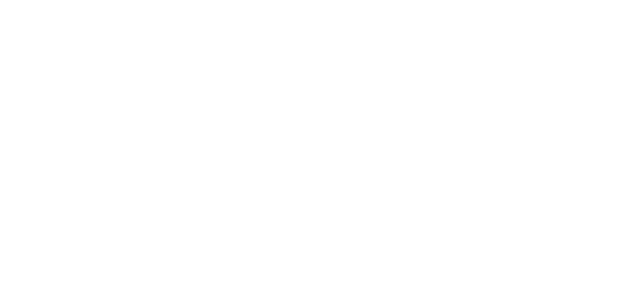
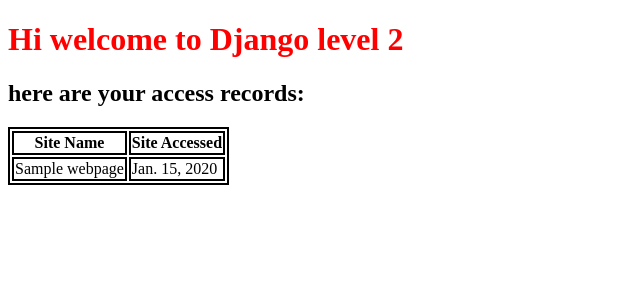
Before and after one commit to inyoka/first_project, a Django app: page / in a window 1280 px wide. Before the commit the part shown is empty. Shown: the top 300 px of the page, without its empty margins (0-640 px from the left). Run offline with Django 3.2, Linux system fonts and the light colour scheme; tables that the repository leaves empty hold one stand-in row (values such as "Sample post").

Commit message:
Format template to display model table

```diff
--- a/static/css/master.css
+++ b/static/css/master.css
@@ -1,3 +1,11 @@
 h1{
   color: red;
 }
+
+html{
+  background-color: white;
+}
+
+table, th, td{
+  border: 2px solid black
+}
--- a/templates/first_app/index.html
+++ b/templates/first_app/index.html
@@ -3,9 +3,29 @@
 <html>
   <head>
     <meta charset="utf-8">
-    <titlejango Level Two</title>
+    <title>Django Level Two</title>
+    <link rel="stylesheet" href="{% static '/css/master.css' %}">
   </head>
   <body>
-
+    <h1>Hi welcome to Django level 2</h1>
+    <h2>here are your access records:</h2>
+    <div class="djangtwo">
+      {% if access_records %}
+      <table>
+        <thead>
+          <th>Site Name</th>
+          <th>Site Accessed</th>
+        </thead>
+        {% for acc in access_records %}
+        <tr>
+          <td>{{ acc.name }}</td>
+          <td>{{ acc.date }}</td>
+        </tr>
+        {% endfor %}
+      </table>
+      {% else %}
+        <p>No access records found!</p>
+      {% endif %}
+    </div>
   </body>
 </html>
```
